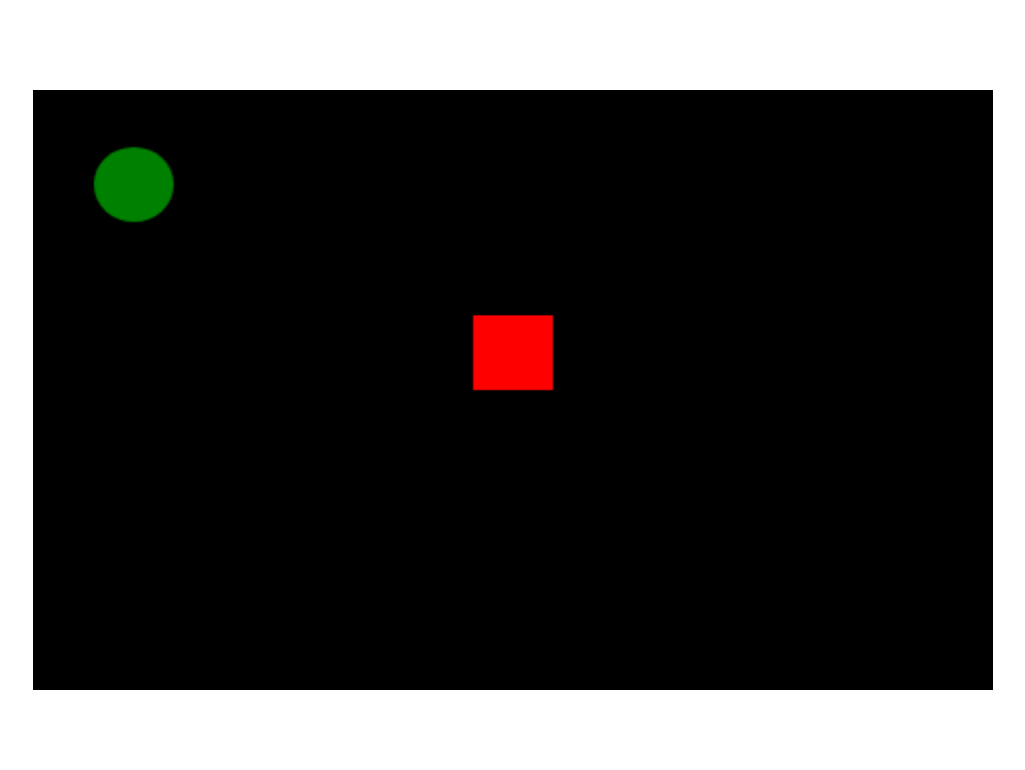
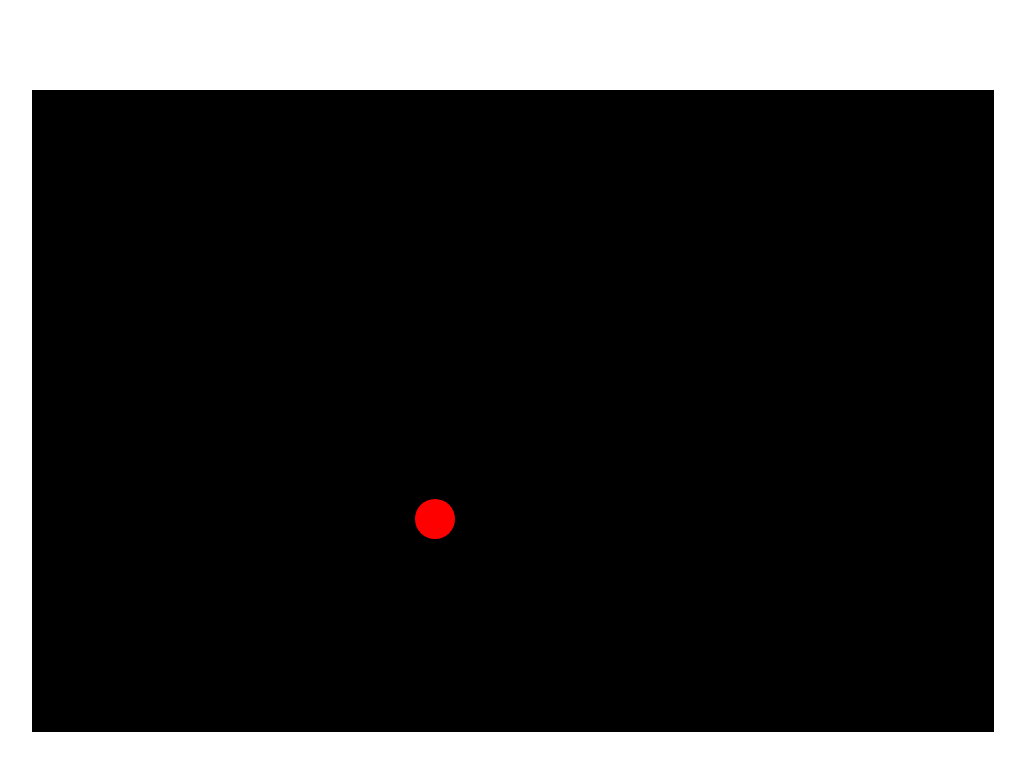
Before and after one commit to khalidhersi/Dodge-javascript, a plain HTML site: page index.html in a window 1280 px wide. Shown: the whole page, without its empty margins (127-1152 px from the left). Drawn offline with Linux system fonts and the light colour scheme.

Commit message:
red ball bounces of walls + frames every  10 ms

```diff
--- a/index.html
+++ b/index.html
@@ -9,7 +9,7 @@
     <link rel="stylesheet" href="style.css">
 </head>
 <body>
-    <canvas id="myCanvas" width="480" height="320"style="border:1px solid #000000;">
+    <canvas id="myCanvas" width="960" height="640"style="border:1px solid #000000;">
     </canvas>
 </body>
 </html>
--- a/main.js
+++ b/main.js
@@ -1,22 +1,72 @@
-const c = document.getElementById("myCanvas");
-const ctx = c.getContext("2d");
+const canvas = document.getElementById("myCanvas");
+const ctx = canvas.getContext("2d");
 
 //object positions
 let playerX = 220;
 let playerY = 120;
+let playerDX = 1;
+let playerDY = 1;
 let greeBallX = 50;
 let greeBallY = 50;
+let greeBallDX = 10;
+let greeBallDY = 10;
 
-//player
-ctx.beginPath();
-ctx.rect(playerX, playerY, 40, 40);
-ctx.fillStyle = "#FF0000";
-ctx.fill();
-ctx.closePath();
+var ballRadius = 20;
+var x = canvas.width/2;
+var y = canvas.height-30;
+var dx = 2;
+var dy = -2;
+
+function drawPlayer() {
+    ctx.beginPath();
+    ctx.arc(x, y, ballRadius, 0, Math.PI*2);
+    ctx.fillStyle = "#FF0000";
+    ctx.fill();
+    ctx.closePath();
+}
+
+function draw() {
+    ctx.clearRect(0, 0, canvas.width, canvas.height);
+    drawPlayer();
+
+    if(x + dx > canvas.width-ballRadius || x + dx < ballRadius) {
+        dx = -dx;
+    }
+    if(y + dy > canvas.height-ballRadius || y + dy < ballRadius) {
+        dy = -dy;
+    }
+
+    x += dx;
+    y += dy;
+}
+setInterval(draw, 10);
+
+// const draw = () => {
+//     // drawing code
+//     ctx.clearRect(0, 0, canvas.width, canvas.height);
+//     //player
+// ctx.beginPath();
+// ctx.rect(playerX, playerY, 40, 40);
+// ctx.fillStyle = "#FF0000";
+// ctx.fill();
+// ctx.closePath();
+// playerX += playerDX
+// playerY += playerDY
 
 //green ball
-ctx.beginPath();
-ctx.arc(greeBallX, greeBallY, 20, 0, Math.PI*2, false);
-ctx.fillStyle = "green";
-ctx.fill();
-ctx.closePath();
+// ctx.beginPath();
+//  ctx.clearRect(0, 0, canvas.width, canvas.height);
+
+// ctx.fillStyle = "#0095DD";
+// ctx.fill();
+// ctx.closePath();
+// ctx.beginPath();
+
+// ctx.arc(greeBallX, greeBallY, 20, 0, Math.PI*2, false);
+// ctx.fillStyle = "green";
+// ctx.fill();
+// ctx.closePath();
+
+
+// }
+// setInterval(draw, 10);
--- a/style.css
+++ b/style.css
@@ -8,9 +8,14 @@
     margin: 0;
 }
 
+#myCanvas{
+    background-color: black;
+    display: block;
+    margin: 0 auto;
+    margin-top: 7%;
+}
 
-
-@media screen and (min-width: 320px) {
+/* @media screen and (min-width: 320px) {
 #myCanvas{
     background-color: black;
     display: block;
@@ -27,4 +32,4 @@
         width: 75%;
         height: 75vh;
     }
-    }
+    } */
```
